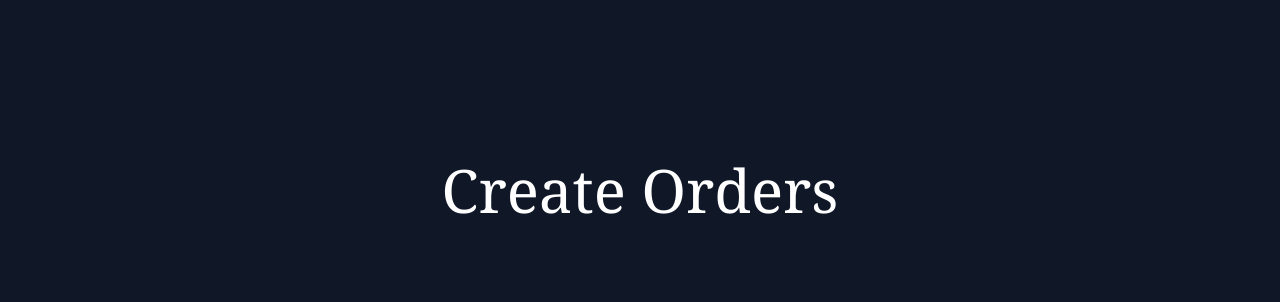
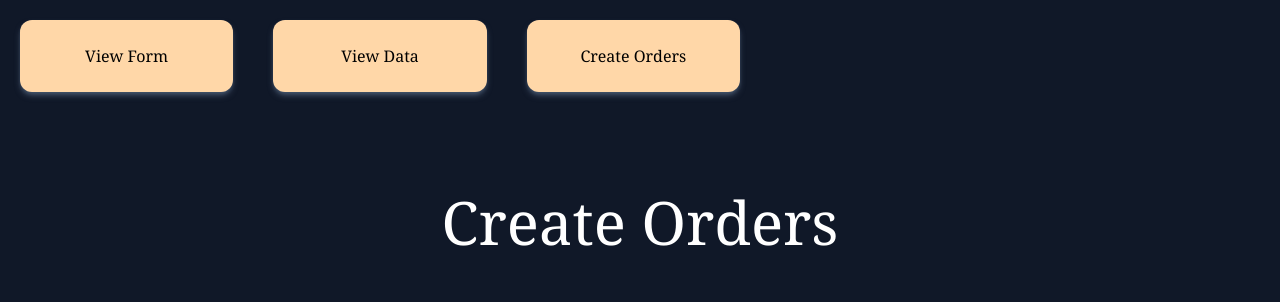
Before and after one commit to atsoc1993/SQL-Practice, a React (Vite) app in the folder market-test/: page /stocks/trade/1/1 in a window 1280 px wide. Shown: the top 302 px of the page. Built offline with nearby package versions, Linux system fonts and the light colour scheme; no server answers.

Commit message:
Added nav menu and Changed color of hover on order table &

```diff
--- a/market-test/src/TradingPage.tsx
+++ b/market-test/src/TradingPage.tsx
@@ -1,6 +1,7 @@
 import axios from "axios";
 import { useEffect, useState } from "react";
 import { useParams } from "react-router-dom";
+import NavMenu from "./NavMenu";
 
 type CompanyInfoResponse = {
     StockID: number;
@@ -62,7 +63,8 @@ export default function TradingPage() {
 
     return (
         <div className="min-w-full min-h-full bg-gray-900 flex flex-col items-center">
-            <h1 className="text-6xl m-20 mt-40 text-center text-white">Create Orders</h1>
+            <NavMenu />
+            <h1 className="text-6xl m-20 mt-20 text-center text-white">Create Orders</h1>
 
             {/* display general company info, all bids and asks, and users current open orders */}
 
@@ -92,7 +94,7 @@ export default function TradingPage() {
                             </tr>
                         ) : (
                             orders.map(o => (
-                                <tr key={o.OrderID} className="hover:bg-green-300 text-center">
+                                <tr key={o.OrderID} className="hover:bg-red-300 text-center">
                                     <td className="px-5 py-3 text-sm text-slate-700">{o.OrderID}</td>
                                     <td className="px-5 py-3 text-sm text-slate-900 font-medium">{o.StockID}</td>
                                     <td className="px-5 py-3 text-sm text-slate-900 font-medium">{o.UserID}</td>
```
